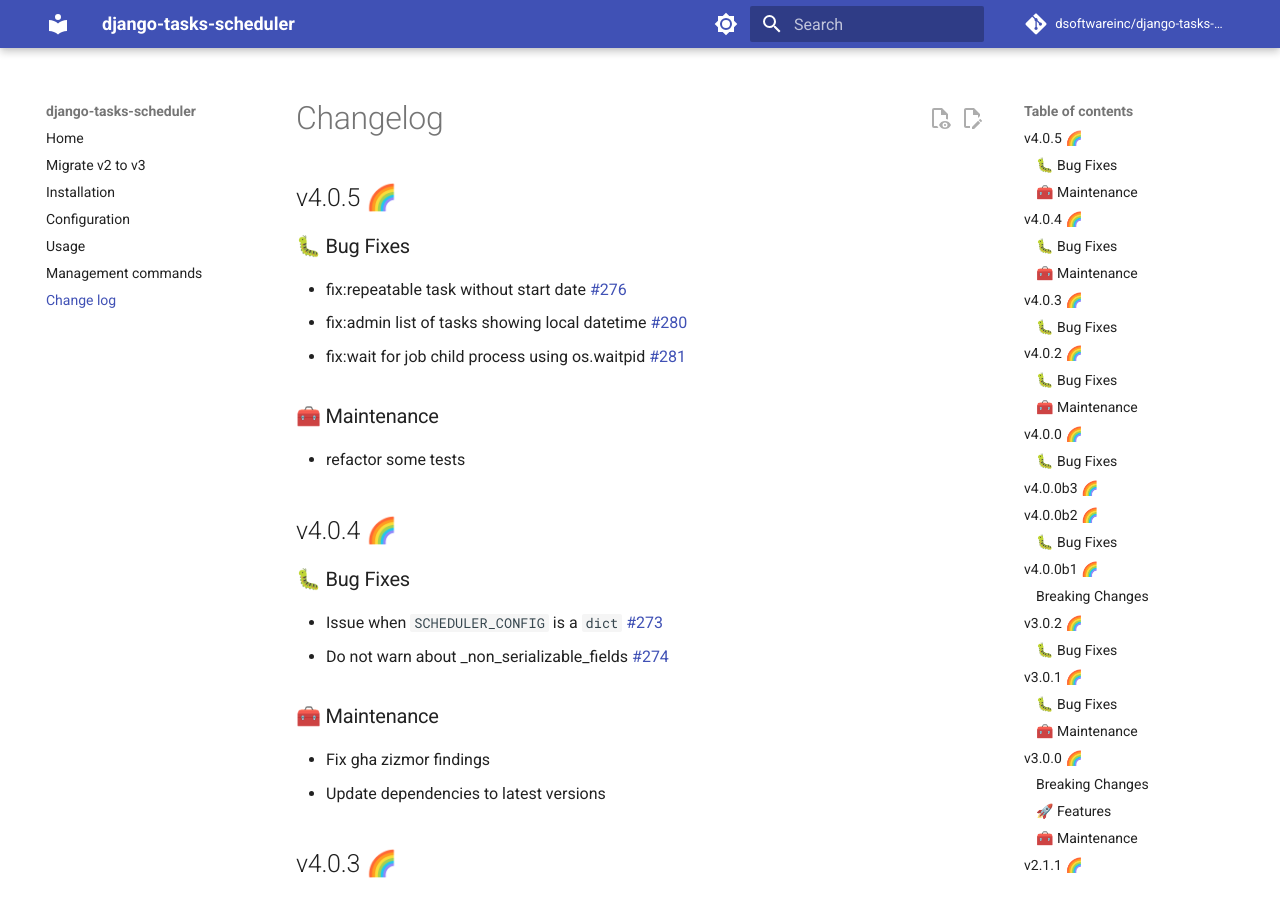
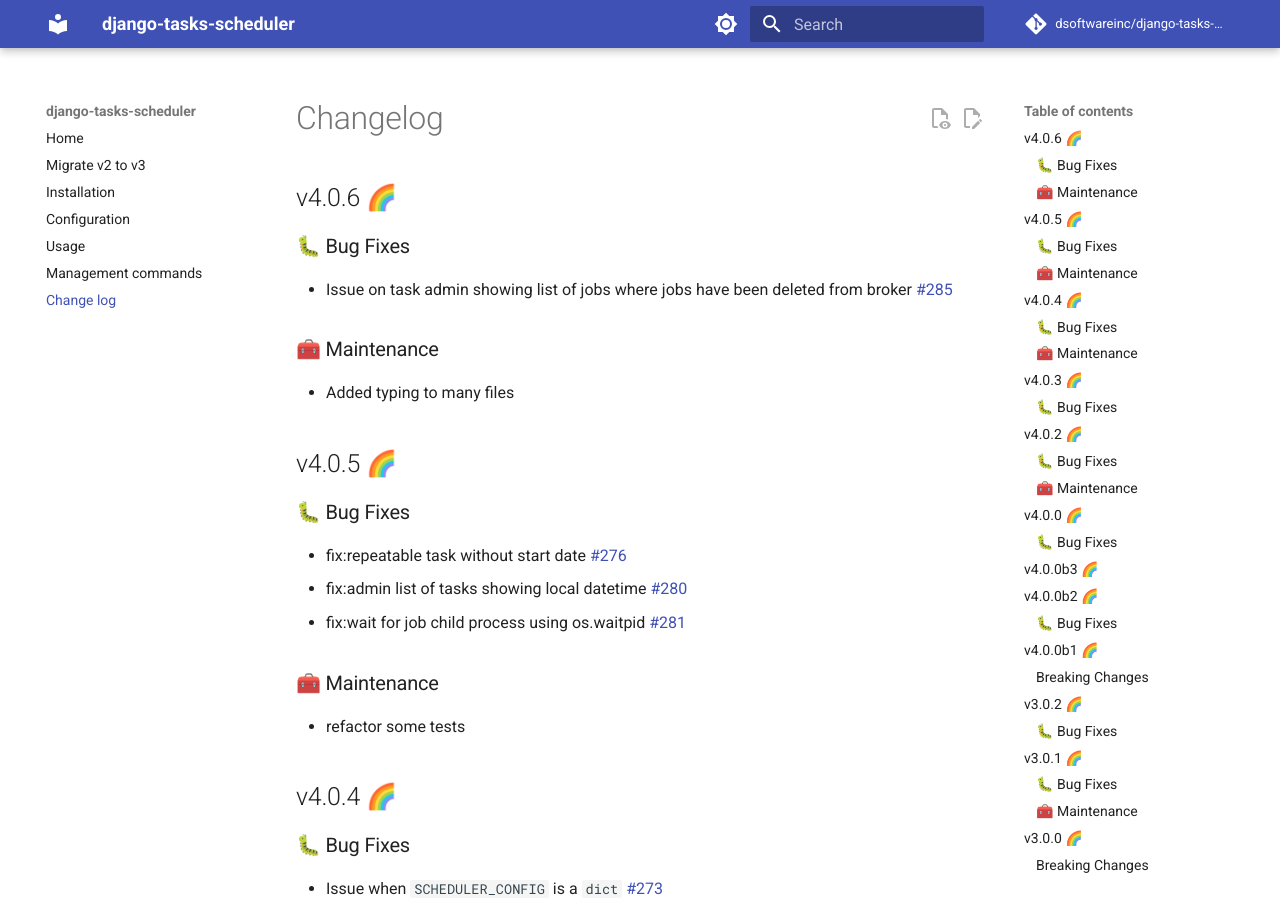
Before and after one commit to django-commons/django-tasks-scheduler, an MkDocs documentation site: the page built from docs/changelog.md, in a window 1280 px wide and 900 px high. Built offline with MkDocs 1.6.1 and Material for MkDocs 9.7.7, drawn with Linux system fonts in a browser that asks for light colours; comment, search, counter and statistics services are not loaded.

Commit message:
chore:update deps

```diff
--- a/docs/changelog.md
+++ b/docs/changelog.md
@@ -1,4 +1,14 @@
 # Changelog
+
+## v4.0.6 🌈
+
+### 🐛 Bug Fixes
+
+- Issue on task admin showing list of jobs where jobs have been deleted from broker #285
+
+### 🧰 Maintenance
+
+- Added typing to many files
 
 ## v4.0.5 🌈
 
--- a/docs/requirements.txt
+++ b/docs/requirements.txt
@@ -1,2 +1,2 @@
 mkdocs==1.6.1
-mkdocs-material==9.6.14
+mkdocs-material==9.6.15
--- a/pyproject.toml
+++ b/pyproject.toml
@@ -4,7 +4,7 @@
 
 [project]
 name = "django-tasks-scheduler"
-version = "4.0.5"
+version = "4.0.6"
 description = "An async job scheduler for django using redis/valkey brokers"
 authors = [{ name = "Daniel Moran", email = "daniel@moransoftware.ca" }]
 requires-python = ">=3.10"
```
Also changed, not shown: 1 other file.
